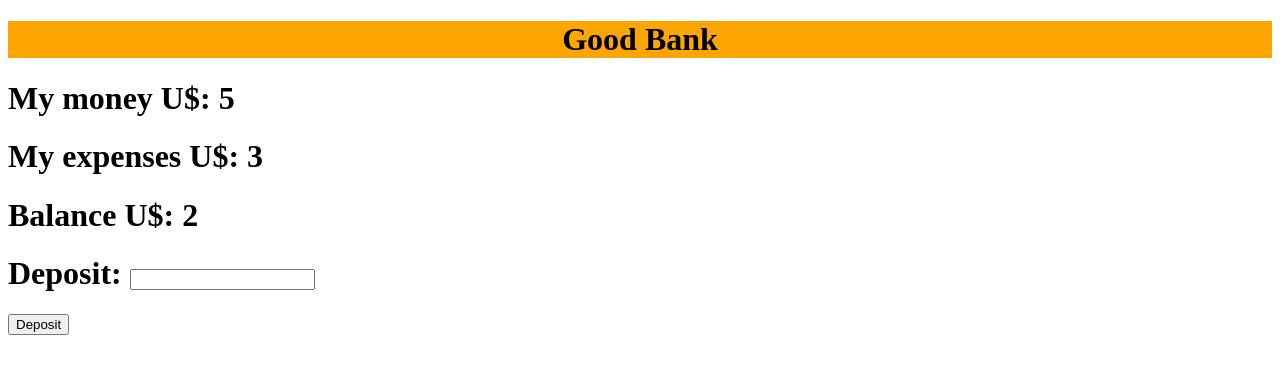
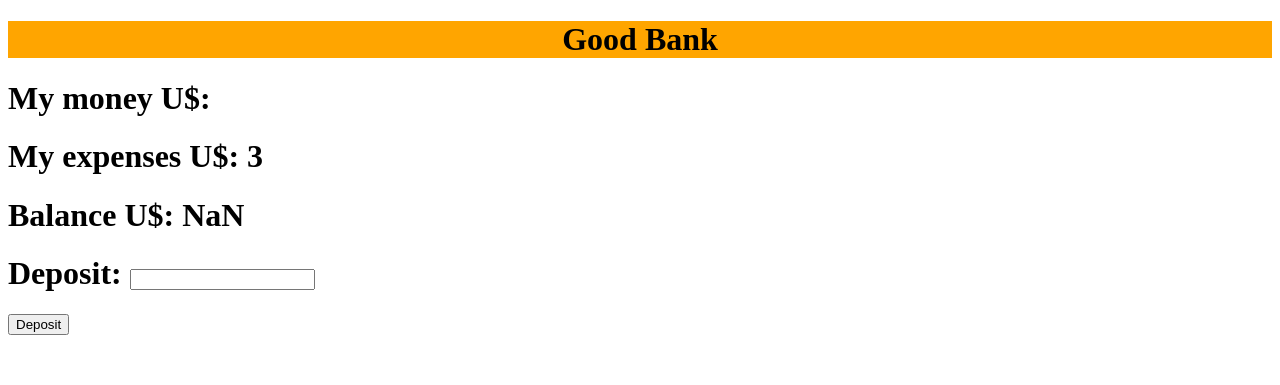
Before and after one commit to Davi-Serrano/Good-Bank, a React (Create React App) app: page / in a window 1280 px wide. Shown: the top 385 px of the page. Built offline with nearby package versions, Linux system fonts and the light colour scheme.

Commit message:
Working...

```diff
--- a/src/App.js
+++ b/src/App.js
@@ -2,11 +2,26 @@ import Header from "./components/Header/header";
 import Section from "./components/Section/section";
 import Footer from "./components/Footer/footer";
 
+
 function App() {
+
+
+
+  function da () {
+
+    var DpVal = document.getElementById("DpVal")
+    return  DpVal
+
+  }
+
   return (
     <div className="App">
         <Header />
-        <Section />
+        <Section/>
+        <div>
+            <h1 > Deposit: <input type="number" id="DpVal" min="1"></input> </h1>
+            <button onClick={da}>Deposit</button>
+        </div>
         <Footer />
     </div>
   );
--- a/src/components/Section/Deposit/deposit.js
+++ /dev/null
@@ -1,17 +0,0 @@
-const Deposit = () => {
-
-    function da(){
-        alert("olá")
-    }
-    return(
-        <div>
-            <h1 > Deposit: <input type="number" min="1"></input> </h1>
-            <button onClick={da}>Deposit</button>
-        </div>
-
-    )
-
-
-}
-
-export default Deposit
--- a/src/components/Section/section.js
+++ b/src/components/Section/section.js
@@ -1,20 +1,21 @@
 import MyMoney from "./MyMoney/myMoney"
 import Expenses from "./Expenses/expenses"
 import Balance from "./Balance/balance"
-import Deposit from "./Deposit/deposit"
 
 
-var money = 5
-var expenses = 3
 
-const Section = () =>
+const Section = (props) => {
 
+        var money = props.DpVal
+        var expenses = 3
 
-<div>
-        <MyMoney MyMoney={money} />
-        <Expenses MyExpense={expenses} />
-        <Balance MyMoney={money} MyExpense={expenses}/>
-        <Deposit />
-</div>
+        return(
+
+                <div>
+                        <MyMoney MyMoney={money} />
+                        <Expenses MyExpense={expenses} />
+                        <Balance MyMoney={money} MyExpense={expenses}/>
+                </div>
+)}
 
 export default Section
```
